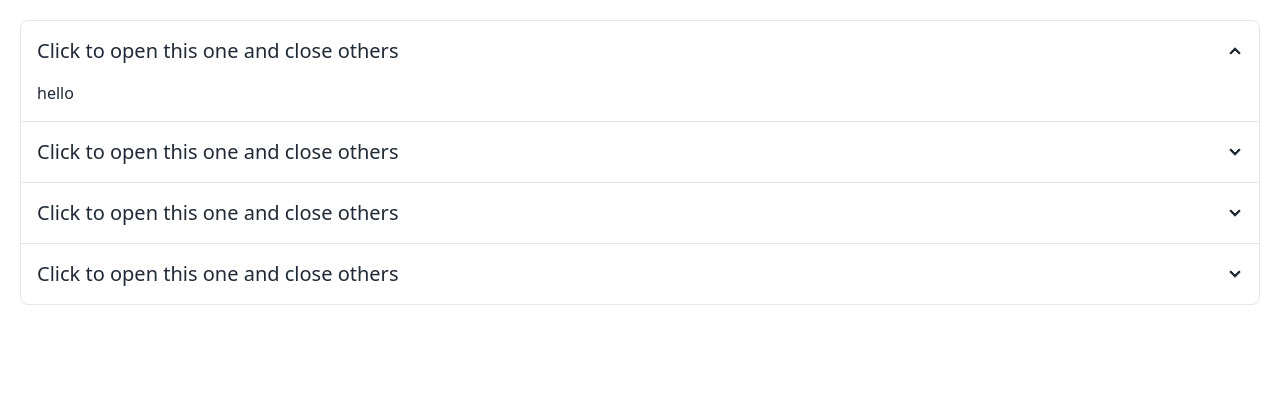
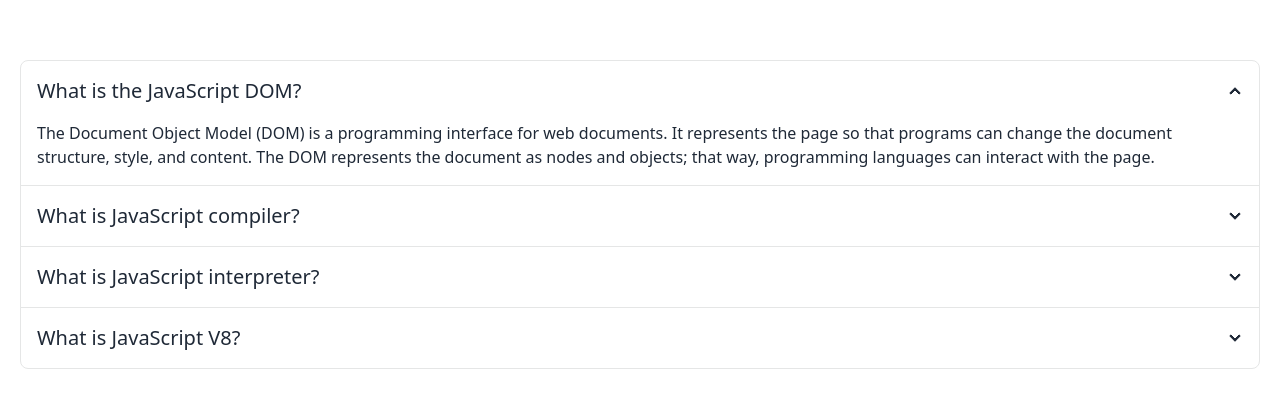
Before and after one commit to WalidurTanjim/PHero-B10-A05, a plain HTML site: page blog.html in a window 1280 px wide. Drawn offline with nearby package versions, Linux system fonts and the light colour scheme.

Commit message:
Blog page updated

```diff
--- a/blog.html
+++ b/blog.html
@@ -23,40 +23,40 @@
 </head>
 <body>
 
-    <main class="container mx-auto px-5 py-5">
+    <main class="container mx-auto px-5 py-5 mt-10">
         <div class="join join-vertical w-full">
             <div class="collapse collapse-arrow join-item border-base-300 border">
               <input type="radio" name="my-accordion-4" checked="checked" />
-              <div class="collapse-title text-xl font-medium">Click to open this one and close others</div>
+              <div class="collapse-title text-xl font-medium">What is the JavaScript DOM?</div>
               <div class="collapse-content">
-                <p>hello</p>
+                <p>The Document Object Model (DOM) is a programming interface for web documents. It represents the page so that programs can change the document structure, style, and content. The DOM represents the document as nodes and objects; that way, programming languages can interact with the page.</p>
               </div>
             </div>
 
 
             <div class="collapse collapse-arrow join-item border-base-300 border">
               <input type="radio" name="my-accordion-4" />
-              <div class="collapse-title text-xl font-medium">Click to open this one and close others</div>
+              <div class="collapse-title text-xl font-medium">What is JavaScript compiler?</div>
               <div class="collapse-content">
-                <p>hello</p>
+                <p>JavaScript Compiler is an Advanced IDE enabling you to compile JavaScript Programs on your Mobile Phone for Free. It comes with a code editor with in-built syntax highlighting capabilities.</p>
               </div>
             </div>
 
 
             <div class="collapse collapse-arrow join-item border-base-300 border">
               <input type="radio" name="my-accordion-4" />
-              <div class="collapse-title text-xl font-medium">Click to open this one and close others</div>
+              <div class="collapse-title text-xl font-medium">What is JavaScript interpreter?</div>
               <div class="collapse-content">
-                <p>hello</p>
+                <p>A JavaScript engine is a software component that executes JavaScript code. The first JavaScript engines were mere interpreters, but all relevant modern engines use just-in-time compilation for improved performance.</p>
               </div>
             </div>
 
 
             <div class="collapse collapse-arrow join-item border-base-300 border">
                 <input type="radio" name="my-accordion-4" />
-                <div class="collapse-title text-xl font-medium">Click to open this one and close others</div>
+                <div class="collapse-title text-xl font-medium">What is JavaScript V8?</div>
                 <div class="collapse-content">
-                  <p>hello</p>
+                  <p>V8 is a JavaScript and WebAssembly engine developed by Google for its Chrome browser. V8 is free and open-source software that is part of the Chromium project and also used separately in non-browser contexts, notably the Node.js runtime system.</p>
                 </div>
               </div>
           </div>
```
